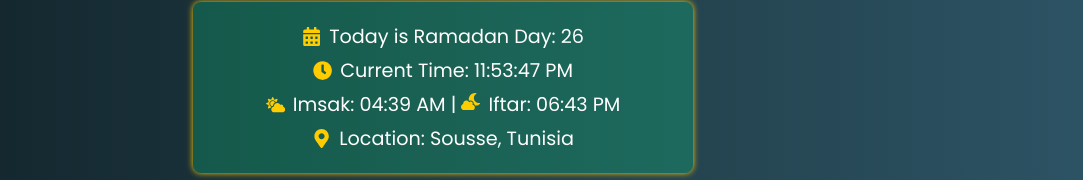
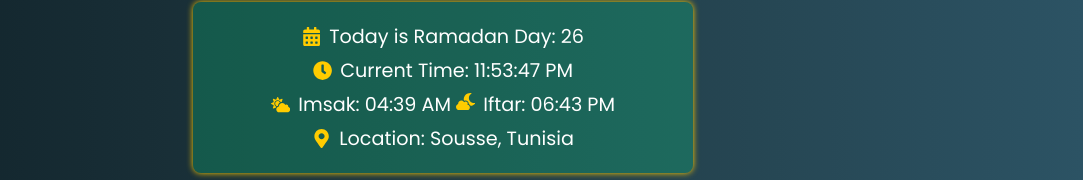
Before and after one commit to Youssef-Fawel/Ramadan-Countdown-App, a React (Create React App) app: page / in a window 1280 px wide. Shown: the part 338-518 px from the top of the page, without its empty margins (197-1280 px from the left). Built offline with nearby package versions, Linux system fonts and the light colour scheme.

Commit message:
Update App.js

```diff
--- a/src/App.js
+++ b/src/App.js
@@ -345,7 +345,7 @@ const App = () => {
       <div className="highlight-box">
         <p><FaCalendarAlt className="icon" /> {t.ramadanDay} {ramadanDay}</p>
         <p><FaClock className="icon" /> {t.currentTime} {currentTimeString}</p>
-        <p><FaCloudSun className="icon" /> {t.imsakLabel} {imsakTimeString} | <span style={{ marginLeft: '5px' }}><FaCloudMoon className="icon" /></span> {t.iftarLabel} {iftarTimeString}</p>
+        <p><FaCloudSun className="icon" /> {t.imsakLabel} {imsakTimeString} <span style={{ marginLeft: '5px' }}><FaCloudMoon className="icon" /></span> {t.iftarLabel} {iftarTimeString}</p>
         <p><FaMapMarkerAlt className="icon" /> {t.location}</p>
       </div>
 
```
